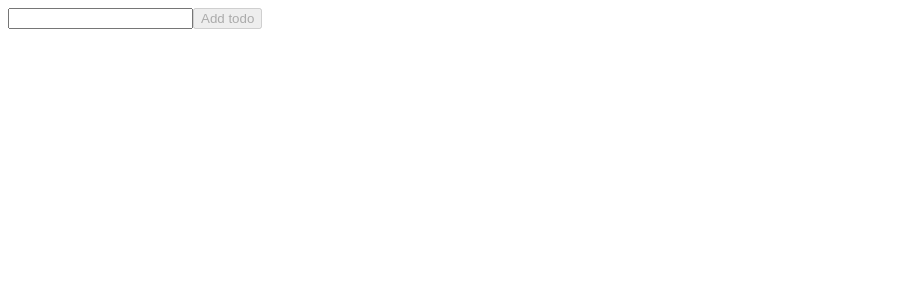
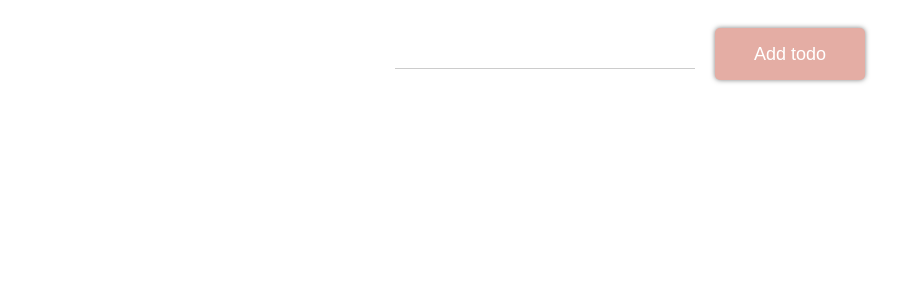
Before and after one commit to DineshBabu1989/ReacTypeScriptTodo, a React (Create React App) app: page / in a window 1280 px wide. Shown: the top 300 px of the page, without its empty margins (0-923 px from the left). Built offline with nearby package versions, Linux system fonts and the light colour scheme.

Commit message:
feat: add styling to the do app

```diff
--- a/package.json
+++ b/package.json
@@ -13,6 +13,7 @@
     "react": "^17.0.2",
     "react-dom": "^17.0.2",
     "react-scripts": "4.0.3",
+    "styled-components": "^5.3.0",
     "typescript": "^4.2.4",
     "web-vitals": "^1.1.1"
   },
@@ -39,5 +40,8 @@
       "last 1 firefox version",
       "last 1 safari version"
     ]
+  },
+  "devDependencies": {
+    "@types/styled-components": "^5.1.9"
   }
 }
--- a/src/components/TodoInput.tsx
+++ b/src/components/TodoInput.tsx
@@ -1,9 +1,50 @@
 import React from 'react';
-import { AddTodo } from '../types'
+import { AddTodo } from '../types';
+import styled from 'styled-components';
 
 interface Props {
   addTodo: AddTodo
 }
+
+const StyledButton = styled.button`
+  margin: 20px;
+  line-height: 50px;
+  min-width: 150px;
+  text-align: center;
+  background-color: #FD310F;
+  border-radius: 5px;
+  color: #fff;
+  border: 0;
+  cursor: pointer;
+  box-shadow: 0 0 5px rgb(0 0 0 / 50%);
+  transition: background-color 0.3s ease-in-out;
+  font-size: 18px;
+
+  &:disabled {
+    background-color: #e4ada4
+  }
+`
+const StyledInput = styled.input`
+  color: #333;
+  width: 300px;
+  box-sizing: border-box;
+  letter-spacing: 1px;
+  border: 0;
+  padding: 7px 0;
+  border-bottom: 1px solid #ccc;
+
+  &:focus-visible{
+    outline: none;
+    border-bottom: 1px solid #FD310F;
+  }
+`;
+
+const StyledInputWrapper = styled.div`
+  width: 100%;
+  display: flex;
+  align-items: center;
+  justify-content: center;
+`;
 
 const TodoInput: React.FC<Props> = ({addTodo}) => {
   const [text, setText] = React.useState<string>('');
@@ -19,10 +60,10 @@ const TodoInput: React.FC<Props> = ({addTodo}) => {
   }
 
   return (
-    <div>
-      <input type="text" value={text} onChange={handleOnChange}/>
-      <button onClick={handleSubmit} disabled={!text}>Add todo</button>
-    </div>
+    <StyledInputWrapper>
+      <StyledInput type="text" value={text} onChange={handleOnChange}/>
+      <StyledButton onClick={handleSubmit} disabled={!text}>Add todo</StyledButton>
+    </StyledInputWrapper>
   )
 }
 
--- a/src/components/TodoList.tsx
+++ b/src/components/TodoList.tsx
@@ -1,28 +1,87 @@
-import React from 'react';
-import { Todo } from '../types';
+import React from "react";
+import { Todo } from "../types";
+import styled from "styled-components";
 
 interface Props {
-  todos: Todo[],
-  deleteTodo: (index: number) => void,
-  completeTodo: (index: number) => void
+  todos: Todo[];
+  deleteTodo: (index: number) => void;
+  completeTodo: (index: number) => void;
 }
 
-const TodoList: React.FC<Props> = ({todos, deleteTodo, completeTodo}) => {
-  const listItems = Array.isArray(todos) ?
+const StyledList = styled.li`
+  list-style: none;
+  letter-spacing: 1px;
+  border: 1px solid #f77777;
+  border-radius: 5px;
+  padding: 10px;
+  width: 500px;
+  background-color: white;
+  text-align: center;
+  font-size: 24px;
+  margin-bottom: 5px;
+  display: flex;
+  align-items: center;
+  justify-content: center;
+`;
+
+const StyledCompleteButton = styled.button<{ completed: boolean }>`
+  line-height: 30px;
+  min-width: 150px;
+  text-align: center;
+  border: 1px solid #f77777;
+  border-radius: 5px;
+  color: ${(props) => (props.completed ? "white" : "black")};
+  cursor: pointer;
+  transition: background-color 0.3s ease-in-out;
+  font-size: 14px;
+  background-color: ${(props) => (props.completed ? "#FD310F" : "white")};
+`;
+const StyledDeleteButton = styled.button`
+  line-height: 30px;
+  min-width: 50px;
+  text-align: center;
+  border: 1px solid #f77777;
+  border-radius: 5px;
+  cursor: pointer;
+  transition: background-color 0.3s ease-in-out;
+  font-size: 24px;
+  background-color: white;
+`;
+
+const StyledText = styled.button`
+  line-height: 30px;
+  letter-spacing: 1px;
+  width: 300px;
+  background-color: white;
+  border: none;
+`;
+
+const StyledListContainer = styled.ul`
+  margin: 0;
+  padding: 0;
+  display: flex;
+  flex-direction: column;
+  align-items: center;
+`;
+
+const TodoList: React.FC<Props> = ({ todos, deleteTodo, completeTodo }) => {
+  const listItems = Array.isArray(todos) ? (
     todos.map((todo, i) => (
-    <li key={i} >
-      {todo.text}
-      <button onClick={() => completeTodo(i)}>
-        { todo.completed ? 'Complete' : 'Incomplete'}
-      </button>
-      <button onClick={() => deleteTodo(i)}>x</button>
-    </li>)) :
-    <li>Loading...</li>;
-  return (
-    <ul>
-      {listItems}
-    </ul>
-  )
-}
+      <StyledList key={i}>
+        <StyledText>{todo.text}</StyledText>
+        <StyledCompleteButton
+          onClick={() => completeTodo(i)}
+          completed={todo.completed}
+        >
+          {todo.completed ? "Complete" : "In complete"}
+        </StyledCompleteButton>
+        <StyledDeleteButton onClick={() => deleteTodo(i)}>x</StyledDeleteButton>
+      </StyledList>
+    ))
+  ) : (
+    <li>Loading...</li>
+  );
+  return <StyledListContainer>{listItems}</StyledListContainer>;
+};
 
 export default TodoList;
```
Also changed, not shown: 1 other file (tests, documents, lock files or other folders).
